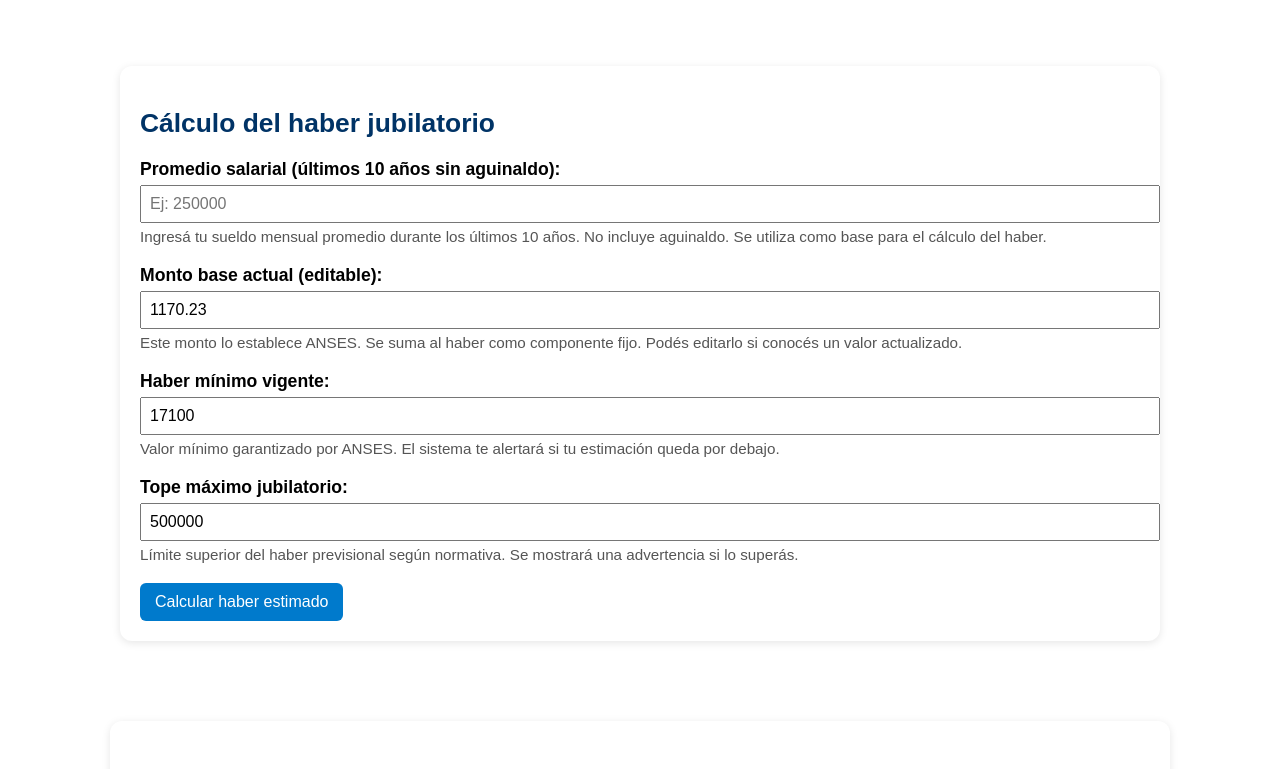
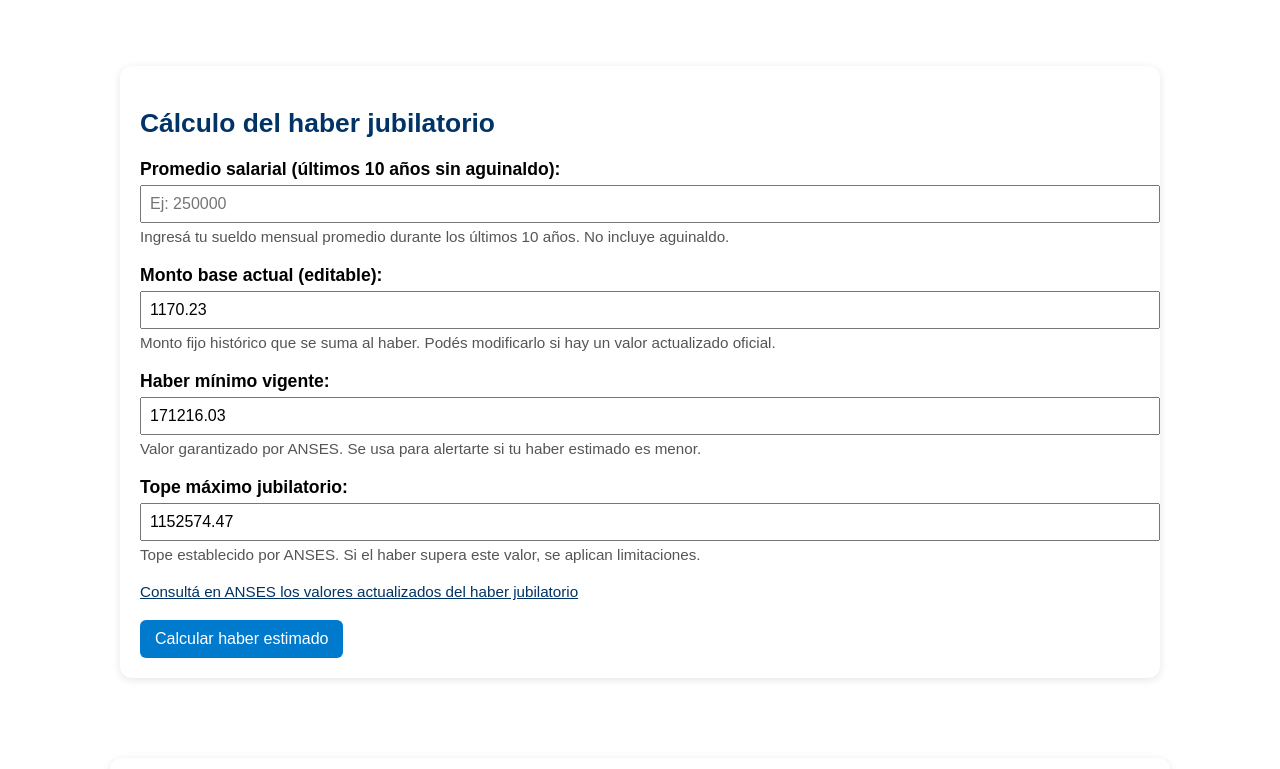
Before and after one commit to sergiolplp/JubiTiempo-2.0, a plain HTML site: page index.html in a window 1280 px wide. Shown: the part 589-1358 px from the top of the page. Drawn offline with Linux system fonts and the light colour scheme.

Commit message:
Actualizar index.html

```diff
--- a/index.html
+++ b/index.html
@@ -500,32 +500,38 @@
     <div class="form-group">
       <label for="sueldoPromedio">Promedio salarial (últimos 10 años sin aguinaldo):</label>
       <input type="number" id="sueldoPromedio" placeholder="Ej: 250000" />
-      <small>Ingresá tu sueldo mensual promedio durante los últimos 10 años. No incluye aguinaldo. Se utiliza como base para el cálculo del haber.</small>
+      <small>Ingresá tu sueldo mensual promedio durante los últimos 10 años. No incluye aguinaldo.</small>
     </div>
 
     <div class="form-group">
       <label for="baseFija">Monto base actual (editable):</label>
       <input type="number" id="baseFija" value="1170.23" />
-      <small>Este monto lo establece ANSES. Se suma al haber como componente fijo. Podés editarlo si conocés un valor actualizado.</small>
+      <small>Monto fijo histórico que se suma al haber. Podés modificarlo si hay un valor actualizado oficial.</small>
     </div>
 
     <div class="form-group">
       <label for="haberMinimo">Haber mínimo vigente:</label>
-      <input type="number" id="haberMinimo" value="17100" />
-      <small>Valor mínimo garantizado por ANSES. El sistema te alertará si tu estimación queda por debajo.</small>
+      <input type="number" id="haberMinimo" value="171216.03" />
+      <small>Valor garantizado por ANSES. Se usa para alertarte si tu haber estimado es menor.</small>
     </div>
 
     <div class="form-group">
       <label for="haberMaximo">Tope máximo jubilatorio:</label>
-      <input type="number" id="haberMaximo" value="500000" />
-      <small>Límite superior del haber previsional según normativa. Se mostrará una advertencia si lo superás.</small>
+      <input type="number" id="haberMaximo" value="1152574.47" />
+      <small>Tope establecido por ANSES. Si el haber supera este valor, se aplican limitaciones.</small>
     </div>
 
     <div class="form-group" id="aniosManual">
       <label for="aniosIngresados">Años de aportes (si no usaste la sección anterior):</label>
       <input type="number" id="aniosIngresados" placeholder="Ej: 28" />
-      <small>Ingresá tus años totales de aportes si no los calculaste previamente. Necesario para estimar correctamente tu haber.</small>
+      <small>Ingresá tus años totales de aportes si no los calculaste anteriormente.</small>
     </div>
+
+    <p style="font-size: 0.95rem; color: #003366; margin-top: 10px;">
+      <a href="https://www.anses.gob.ar/jubilaciones-y-pensiones" target="_blank" style="color: #003366; text-decoration: underline;">
+        Consultá en ANSES los valores actualizados del haber jubilatorio
+      </a>
+    </p>
 
     <div class="botones">
       <button onclick="calcularHaber()">Calcular haber estimado</button>
@@ -578,7 +584,7 @@
         <b>Años registrados de aportes:</b> ${totalAnios} año(s)<br>
         <b>Promedio salarial:</b> $${promedio.toLocaleString("es-AR")}<br>
         <b>Base previsional:</b> $${base.toFixed(2)}<br>
-        <b>Años excedentes (sobre 30):</b> ${extra} año(s) → +${(extra)}%<br><br>
+        <b>Años excedentes (sobre 30):</b> ${extra} año(s) → +${extra}%<br><br>
 
         <b>Estimación del haber mensual:</b><br>
         <mark style="background-color: #dff0d8; padding: 5px; border-radius: 4px; display: inline-block; font-size: 1.2rem; font-weight: bold;">
@@ -587,7 +593,7 @@
         ${mensajeExtra}<br><br>
 
         <em style="font-size: 0.9rem; color: #555;">
-          Este cálculo es orientativo. La cifra real puede variar según normativa vigente, actualizaciones trimestrales, y ajustes individuales realizados por ANSES.
+          Este cálculo es orientativo. El valor real puede variar según normativa vigente, ajustes trimestrales y análisis personalizado de ANSES.
         </em>
       `;
     }
```
